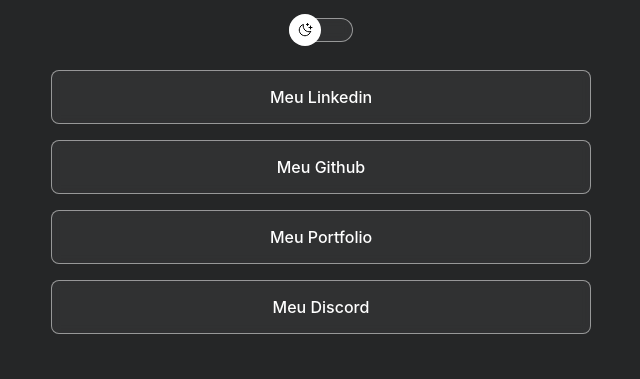
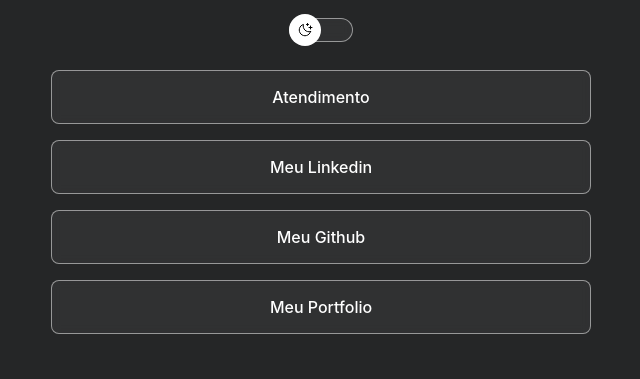
Before and after one commit to Brenopais/paginaDeLinks, a plain HTML site: page index.html in a window 1280 px wide. Shown: the part 238-617 px from the top of the page, 319-959 px from the left. Drawn offline with nearby package versions, Linux system fonts and the light colour scheme.

Commit message:
adicionando guia de atendimento

```diff
--- a/index.html
+++ b/index.html
@@ -20,6 +20,10 @@
 
       <ul>
         <li>
+          <a href="https://wa.me/5579998061518" target="_blank">Atendimento</a>
+        </li>
+
+        <li>
           <a href="https://www.linkedin.com/in/brenopais/" target="_blank">Meu Linkedin</a>
         </li>
 
@@ -31,9 +35,6 @@
           <a href="https://brenopais.github.io/portfolio/" target="_blank">Meu Portfolio</a>
         </li>
 
-        <li>
-          <a href="https://discord.com/channels/@Brenopais" target="_blank">Meu Discord</a>
-        </li>
       </ul>
 
       <div id="social-links">
```
